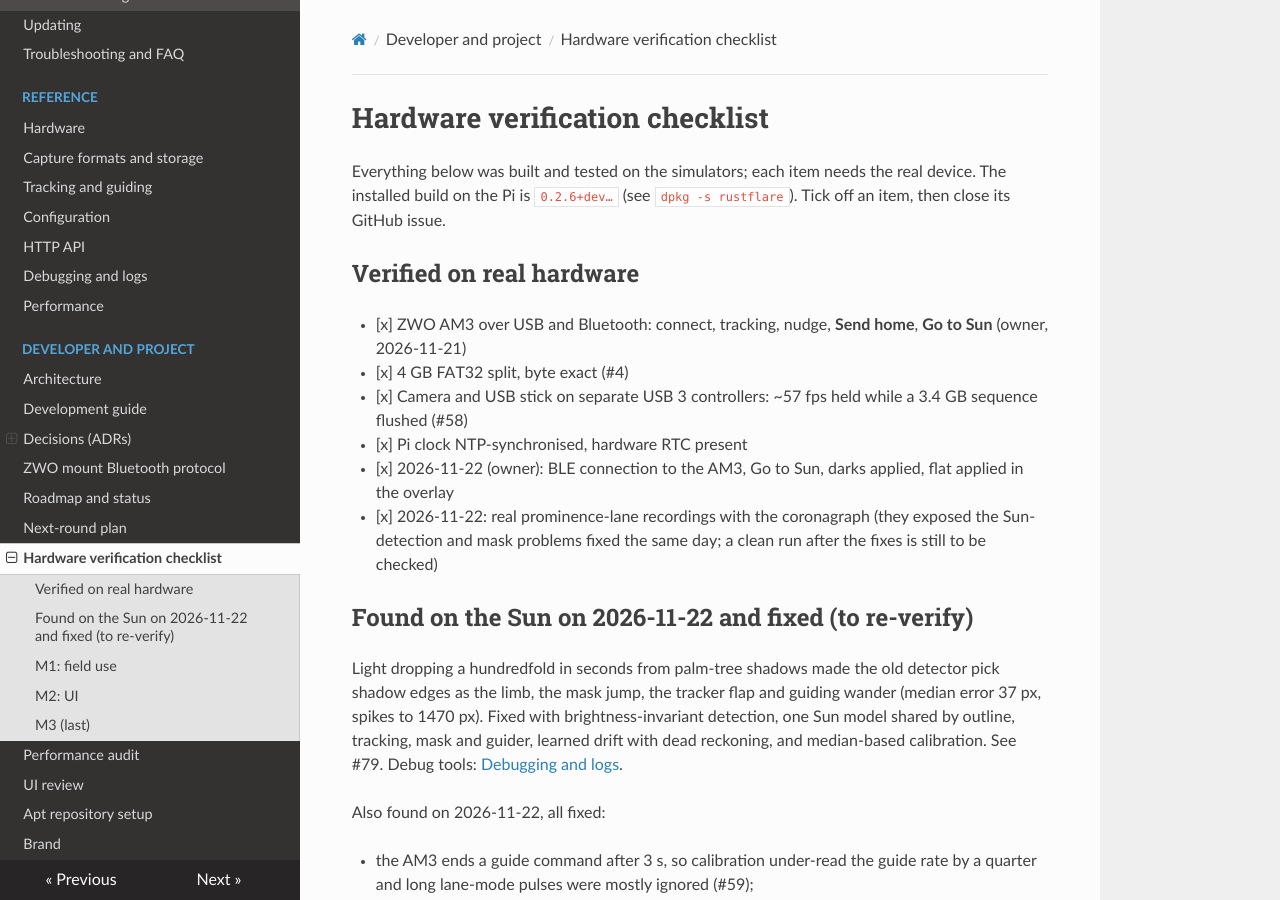
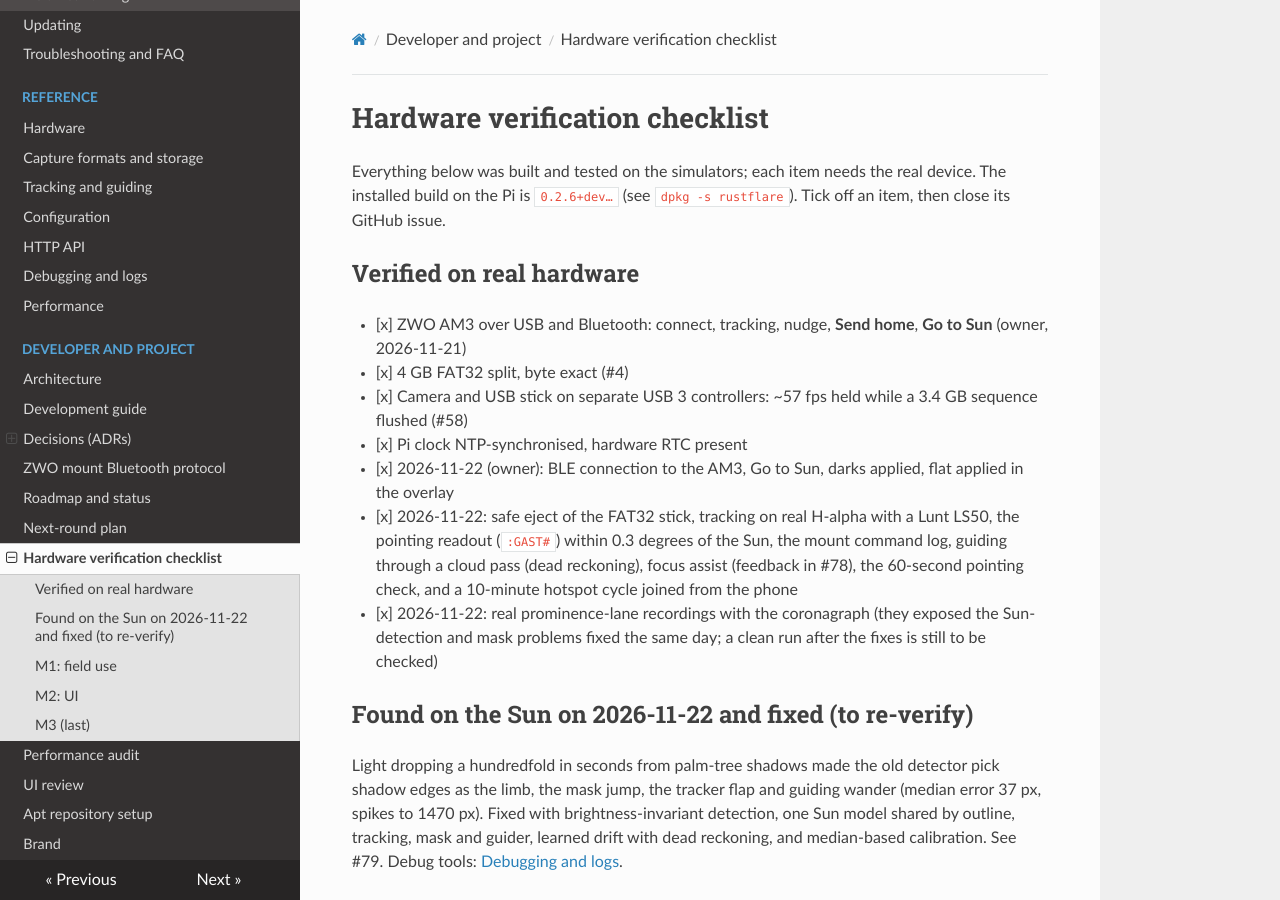
Before and after one commit to ddompe/rustflare, an MkDocs documentation site: the page built from docs/project/hardware-checklist.md, in a window 1280 px wide and 900 px high. Built offline with MkDocs 1.6.1, drawn with Linux system fonts in a browser that asks for light colours; nearby versions of some CDN libraries.

Commit message:
Hardware checklist: what was verified on 2026-11-22
Co-Authored-By: Claude Sonnet 5.5 <noreply@anthropic.com>
Claude-Session: https://claude.ai/code/session_017ywF8xXeeShnnXZu6HPae3

```diff
--- a/docs/project/hardware-checklist.md
+++ b/docs/project/hardware-checklist.md
@@ -9,6 +9,7 @@ Everything below was built and tested on the simulators; each item needs the rea
 - [x] Camera and USB stick on separate USB 3 controllers: ~57 fps held while a 3.4 GB sequence flushed (#58)
 - [x] Pi clock NTP-synchronised, hardware RTC present
 - [x] 2026-11-22 (owner): BLE connection to the AM3, Go to Sun, darks applied, flat applied in the overlay
+- [x] 2026-11-22: safe eject of the FAT32 stick, tracking on real H-alpha with a Lunt LS50, the pointing readout (`:GAST#`) within 0.3 degrees of the Sun, the mount command log, guiding through a cloud pass (dead reckoning), focus assist (feedback in #78), the 60-second pointing check, and a 10-minute hotspot cycle joined from the phone
 - [x] 2026-11-22: real prominence-lane recordings with the coronagraph (they exposed the Sun-detection and mask problems fixed the same day; a clean run after the fixes is still to be checked)
 
 ## Found on the Sun on 2026-11-22 and fixed (to re-verify)
```
